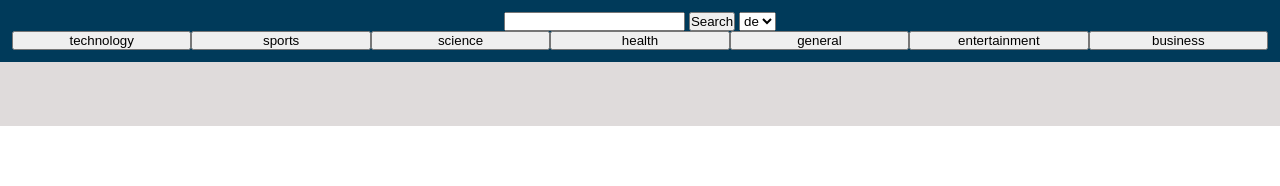
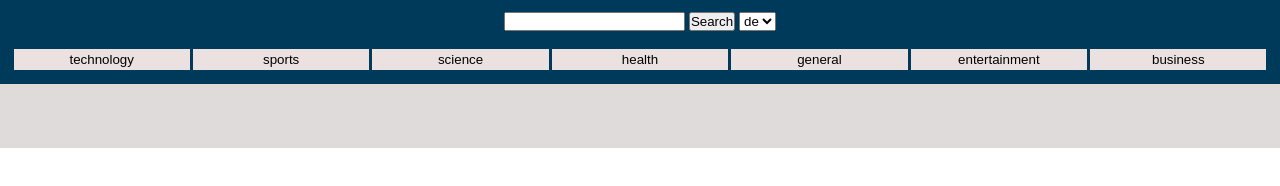
Before and after one commit to S-Guettner/project_news, a plain HTML site: page index.html in a window 1280 px wide. Drawn offline with Linux system fonts and the light colour scheme; no server answers.

Commit message:
categories

```diff
--- a/assets/css/style.css
+++ b/assets/css/style.css
@@ -36,6 +36,7 @@ h3{
 }
 #description{
     padding: .5rem;
+    max-width: 100%;
 }
 #date{
     margin-bottom: 2rem;
@@ -57,10 +58,17 @@ header{
 
 form{
     text-align: center;
-    /* margin-top: 1rem; */
+    margin-bottom: 1rem;
 }
 .categoriesContainer{
     display: grid;
     grid-template-rows: 1fr;
     grid-template-columns: repeat(7,1fr);
+
 }
+.categorieButton{
+    background-color: rgb(235, 225, 225);
+    border: none;
+    margin: .1rem;
+    padding: .2rem;
+}
--- a/assets/js/main.js
+++ b/assets/js/main.js
@@ -27,9 +27,16 @@ const searchButton = document.querySelector("#searchButton").addEventListener('c
 })
 
 const categorieDataFetch = (topic) =>{
+    let categorie = topic
+    searchTerm = topic
     removeElements()
-    let categorie = topic
-    fetch(`https://newsapi.org/v2/top-headlines?country=de&category=${categorie}&apiKey=${APIKEY}`)
+    languageInput.addEventListener('change' , (e) => {
+        language = e.target.value
+        removeElements()
+        categorieDataFetch(topic)
+    })
+
+    fetch(`https://newsapi.org/v2/top-headlines?country=${language}&category=${categorie}&apiKey=${APIKEY}`)
     .then(response => response.json())
     .then(data => {
 
@@ -73,7 +80,6 @@ const categorieDataFetch = (topic) =>{
             articleDiv.appendChild(articleLinkToPage)
 
             document.querySelector("main").appendChild(articleDiv)
-            /* document.body.appendChild(articleDiv) */
         })
     })
 }
@@ -125,7 +131,6 @@ const dataFetch = () => {
             articleDiv.appendChild(articleLinkToPage)
 
             document.querySelector("main").appendChild(articleDiv)
-            /* document.body.appendChild(articleDiv) */
         })
     })
 }
--- a/index.html
+++ b/index.html
@@ -23,13 +23,13 @@
             </select>
         </form>
         <section class="categoriesContainer">
-            <button onclick="categorieDataFetch('technology')">technology</button>
-            <button onclick="categorieDataFetch('sports')">sports</button>
-            <button onclick="categorieDataFetch('science')">science</button>
-            <button onclick="categorieDataFetch('health')">health</button>
-            <button onclick="categorieDataFetch('general')">general</button>
-            <button onclick="categorieDataFetch('entertainment')">entertainment</button>
-            <button onclick="categorieDataFetch('business')">business</button>
+            <button class="categorieButton" onclick="categorieDataFetch('technology')">technology</button>
+            <button class="categorieButton" onclick="categorieDataFetch('sports')">sports</button>
+            <button class="categorieButton" onclick="categorieDataFetch('science')">science</button>
+            <button class="categorieButton" onclick="categorieDataFetch('health')">health</button>
+            <button class="categorieButton" onclick="categorieDataFetch('general')">general</button>
+            <button class="categorieButton" onclick="categorieDataFetch('entertainment')">entertainment</button>
+            <button class="categorieButton" onclick="categorieDataFetch('business')">business</button>
         </section>
     </header>
         <main>
```
